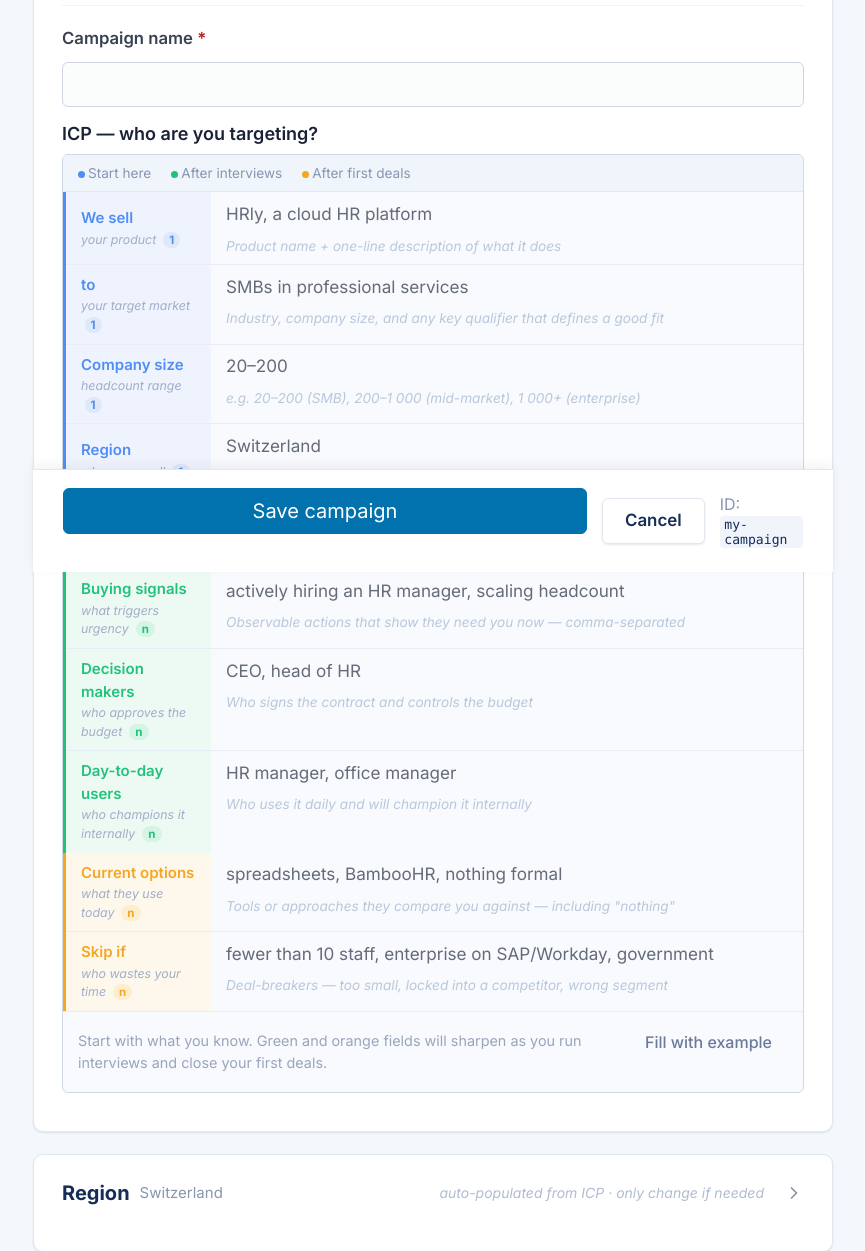
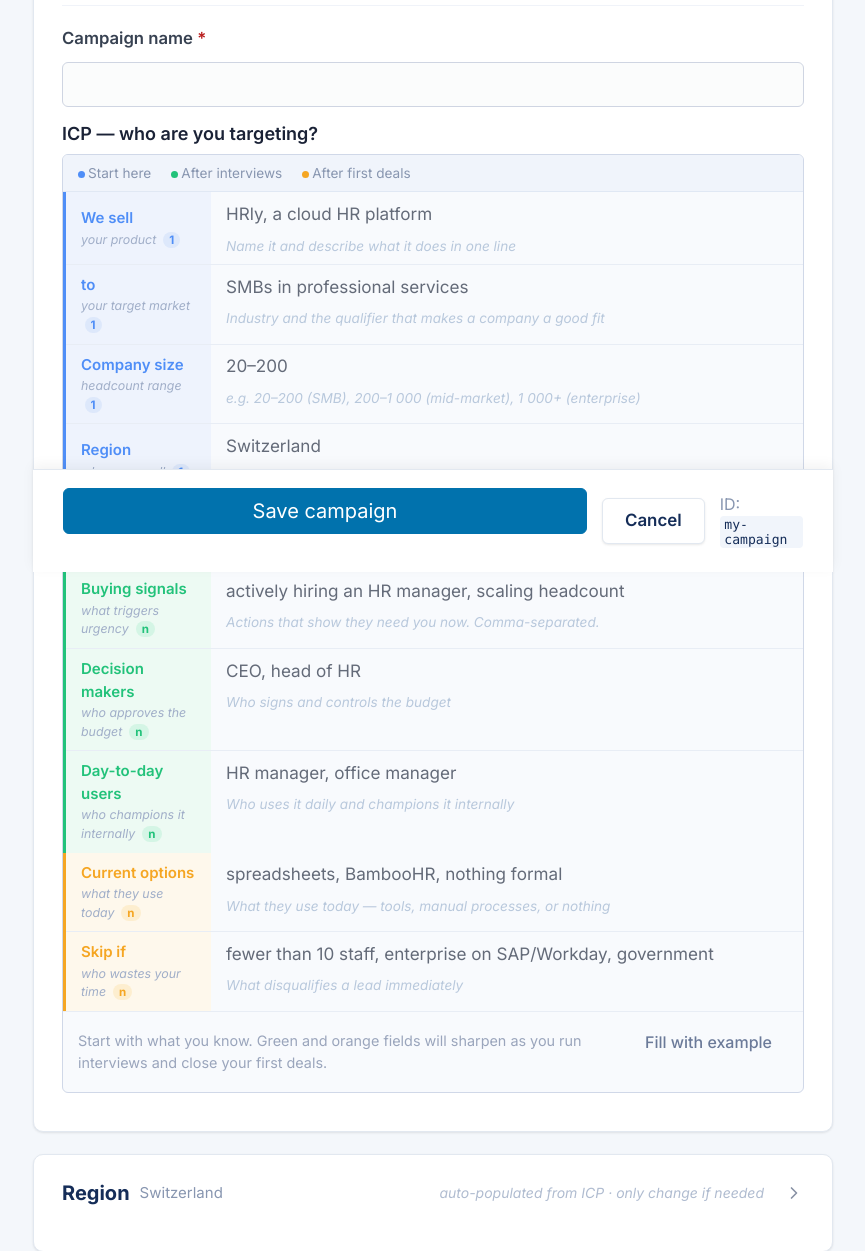
Before and after one commit to tstjep/firstlighthouse, a FastAPI app: page /campaigns/new in a window 1280 px wide. Shown: the part 228-1479 px from the top of the page, without its empty margins (7-872 px from the left). Run offline with FastAPI, Linux system fonts and the light colour scheme; some libraries are stand-ins or nearby versions.

Commit message:
copy: tighten all ICP field hints

```diff
--- a/frontend/templates/editor.html
+++ b/frontend/templates/editor.html
@@ -72,7 +72,7 @@
             </div>
             <div style="flex:1; display:flex; flex-direction:column;">
               <input id="icp_product" type="text" placeholder="HRly, a cloud HR platform" style="border:none; background:transparent; padding:0.5rem 0.75rem 0.25rem; font-size:0.82rem; outline:none;" oninput="rebuildIcp(); updateHint(this)">
-              <span class="icp-hint">Product name + one-line description of what it does</span>
+              <span class="icp-hint">Name it and describe what it does in one line</span>
             </div>
           </div>
           <div style="display:flex; align-items:stretch; gap:0; border-bottom:1px solid #e8edf5;">
@@ -82,7 +82,7 @@
             </div>
             <div style="flex:1; display:flex; flex-direction:column;">
               <input id="icp_target" type="text" placeholder="SMBs in professional services" style="border:none; background:transparent; padding:0.5rem 0.75rem 0.25rem; font-size:0.82rem; outline:none;" oninput="rebuildIcp(); updateHint(this)">
-              <span class="icp-hint">Industry, company size, and any key qualifier that defines a good fit</span>
+              <span class="icp-hint">Industry and the qualifier that makes a company a good fit</span>
             </div>
           </div>
           <div style="display:flex; align-items:stretch; gap:0; border-bottom:1px solid #e8edf5;">
@@ -112,7 +112,7 @@
             </div>
             <div style="flex:1; display:flex; flex-direction:column;">
               <input id="icp_pain" type="text" placeholder="manual HR admin, staying compliant with Swiss labour law" style="border:none; background:transparent; padding:0.5rem 0.75rem 0.25rem; font-size:0.82rem; outline:none;" oninput="rebuildIcp(); updateHint(this)">
-              <span class="icp-hint">Problems they feel every week — be specific, comma-separated</span>
+              <span class="icp-hint">Specific problems, not categories. Comma-separated.</span>
             </div>
           </div>
         </div>
@@ -126,7 +126,7 @@
             </div>
             <div style="flex:1; display:flex; flex-direction:column;">
               <input id="icp_signal" type="text" placeholder="actively hiring an HR manager, scaling headcount" style="border:none; background:transparent; padding:0.5rem 0.75rem 0.25rem; font-size:0.82rem; outline:none;" oninput="rebuildIcp(); updateHint(this)">
-              <span class="icp-hint">Observable actions that show they need you now — comma-separated</span>
+              <span class="icp-hint">Actions that show they need you now. Comma-separated.</span>
             </div>
           </div>
           <div style="display:flex; align-items:stretch; gap:0; border-bottom:1px solid #e8edf5;">
@@ -136,7 +136,7 @@
             </div>
             <div style="flex:1; display:flex; flex-direction:column;">
               <input id="icp_role" type="text" placeholder="CEO, head of HR" style="border:none; background:transparent; padding:0.5rem 0.75rem 0.25rem; font-size:0.82rem; outline:none;" oninput="rebuildIcp(); updateHint(this)">
-              <span class="icp-hint">Who signs the contract and controls the budget</span>
+              <span class="icp-hint">Who signs and controls the budget</span>
             </div>
           </div>
           <div style="display:flex; align-items:stretch; gap:0;">
@@ -146,7 +146,7 @@
             </div>
             <div style="flex:1; display:flex; flex-direction:column;">
               <input id="icp_user" type="text" placeholder="HR manager, office manager" style="border:none; background:transparent; padding:0.5rem 0.75rem 0.25rem; font-size:0.82rem; outline:none;" oninput="rebuildIcp(); updateHint(this)">
-              <span class="icp-hint">Who uses it daily and will champion it internally</span>
+              <span class="icp-hint">Who uses it daily and champions it internally</span>
             </div>
           </div>
         </div>
@@ -160,7 +160,7 @@
             </div>
             <div style="flex:1; display:flex; flex-direction:column;">
               <input id="icp_options" type="text" placeholder="spreadsheets, BambooHR, nothing formal" style="border:none; background:transparent; padding:0.5rem 0.75rem 0.25rem; font-size:0.82rem; outline:none;" oninput="rebuildIcp(); updateHint(this)">
-              <span class="icp-hint">Tools or approaches they compare you against — including "nothing"</span>
+              <span class="icp-hint">What they use today — tools, manual processes, or nothing</span>
             </div>
           </div>
           <div style="display:flex; align-items:stretch; gap:0;">
@@ -170,7 +170,7 @@
             </div>
             <div style="flex:1; display:flex; flex-direction:column;">
               <input id="icp_skip" type="text" placeholder="fewer than 10 staff, enterprise on SAP/Workday, government" style="border:none; background:transparent; padding:0.5rem 0.75rem 0.25rem; font-size:0.82rem; outline:none;" oninput="rebuildIcp(); updateHint(this)">
-              <span class="icp-hint">Deal-breakers — too small, locked into a competitor, wrong segment</span>
+              <span class="icp-hint">What disqualifies a lead immediately</span>
             </div>
           </div>
         </div>
```
